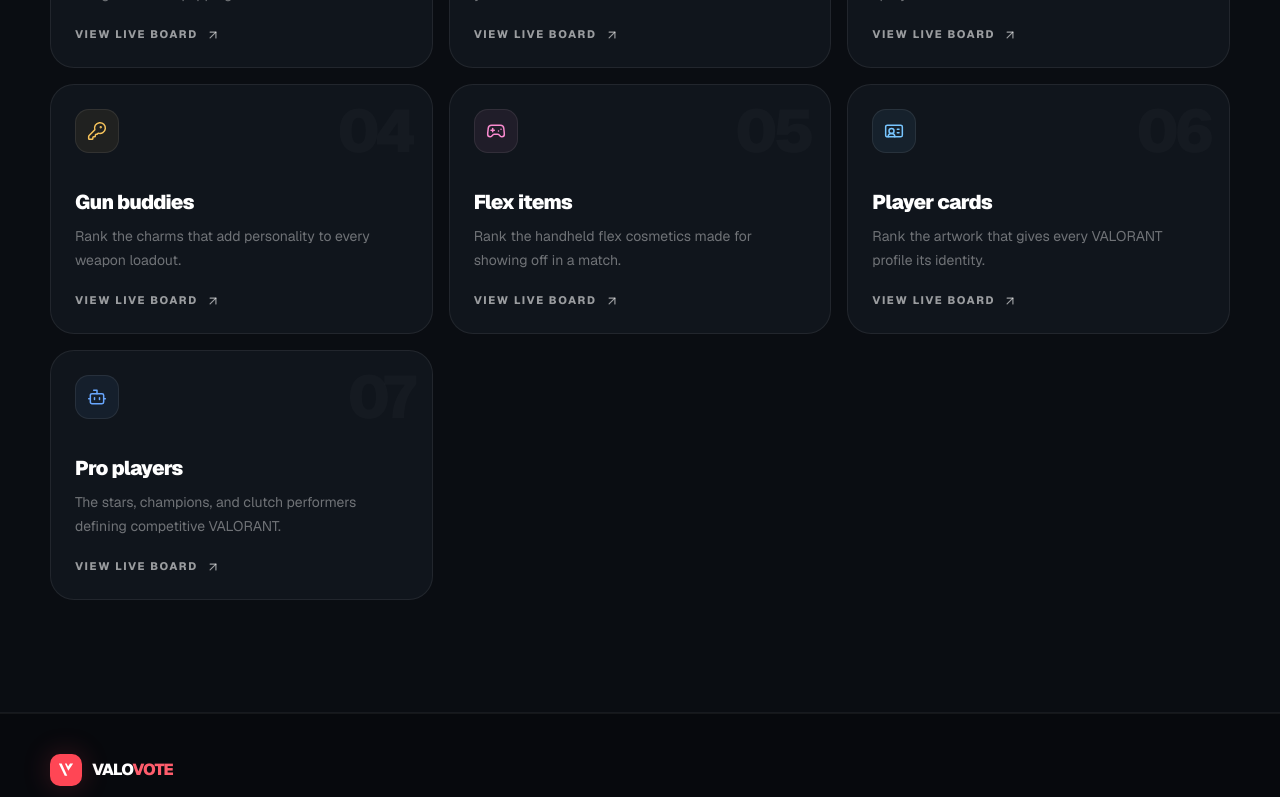
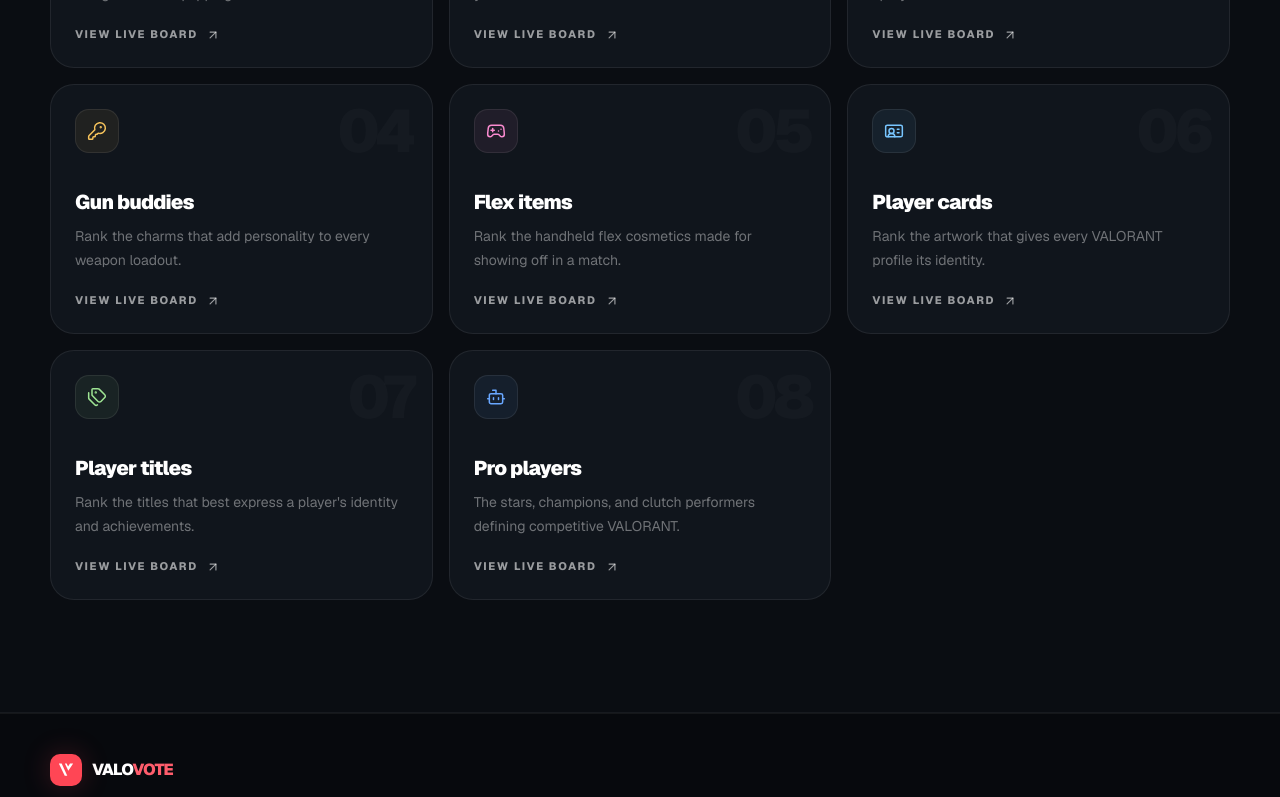
Before and after one commit to jomebe/ValoRank, a Next.js app: page / in a window 1280 px wide. Shown: the part 2086-2883 px from the top of the page. Built offline with nearby package versions, Linux system fonts and the light colour scheme; no server answers; the database is empty.

Commit message:
feat(categories): add player title rankings

```diff
--- a/scripts/seed.ts
+++ b/scripts/seed.ts
@@ -53,6 +53,14 @@
     description_ko: "VALORANT 프로필의 개성을 완성하는 최고의 카드 아트.",
   },
   {
+    id: "titles",
+    name_en: "Player Titles",
+    name_ko: "칭호",
+    description_en:
+      "Rank the titles that best express a player's identity and achievements.",
+    description_ko: "플레이어의 개성과 업적을 가장 잘 표현하는 칭호.",
+  },
+  {
     id: "players",
     name_en: "Pro Players",
     name_ko: "발로란트 선수",
--- a/scripts/sync-valorant.ts
+++ b/scripts/sync-valorant.ts
@@ -17,6 +17,7 @@
   levels?: Array<{ displayIcon?: string | null }>;
   chromas?: Array<{ fullRender?: string | null }>;
   largeArt?: string | null;
+  titleText?: string | null;
 };
 type Weapon = {
   displayName: string;
@@ -88,7 +89,13 @@
 }
 
 async function syncGeneric(
-  categoryId: "agents" | "sprays" | "buddies" | "flex" | "playercards",
+  categoryId:
+    | "agents"
+    | "sprays"
+    | "buddies"
+    | "flex"
+    | "playercards"
+    | "titles",
   endpoint: string,
 ) {
   const [english, korean] = await Promise.all([
@@ -106,8 +113,13 @@
       return {
         external_id: item.uuid,
         category_id: categoryId,
-        name_en: item.displayName,
-        name_ko: koItem?.displayName || null,
+        name_en: item.displayName || item.titleText || "Untitled",
+        name_ko:
+          koItem?.displayName ||
+          koItem?.titleText ||
+          item.displayName ||
+          item.titleText ||
+          null,
         description_en: item.description || null,
         description_ko: koItem?.description || null,
         image_url:
@@ -121,11 +133,12 @@
         extra: {
           role: item.role?.displayName || null,
           tier: item.contentTierUuid || null,
+          titleText: item.titleText || null,
         },
         source: "valorant-api",
       };
     })
-    .filter((item) => item.image_url);
+    .filter((item) => categoryId === "titles" || item.image_url);
 
   await upsertInBatches("items", rows, "category_id,external_id");
   return rows.length;
@@ -141,9 +154,10 @@
   const buddies = await syncGeneric("buddies", "buddies");
   const flex = await syncGeneric("flex", "flex");
   const playercards = await syncGeneric("playercards", "playercards");
+  const titles = await syncGeneric("titles", "playertitles");
 
   console.log(
-    `Valorant-API sync complete: ${skins} skins, ${agents} agents, ${sprays} sprays, ${buddies} buddies, ${flex} flex items, ${playercards} player cards.`,
+    `Valorant-API sync complete: ${skins} skins, ${agents} agents, ${sprays} sprays, ${buddies} buddies, ${flex} flex items, ${playercards} player cards, ${titles} titles.`,
   );
 }
 
--- a/src/components/ranking-card.tsx
+++ b/src/components/ranking-card.tsx
@@ -21,6 +21,7 @@
   const name = getItemName(item, locale);
   const isAgent = item.categoryId === "agents";
   const isPlayerCard = item.categoryId === "playercards";
+  const isTitle = item.categoryId === "titles";
 
   return (
     <article
@@ -34,6 +35,13 @@
     >
       <div className="absolute inset-x-0 top-0 z-10 h-px bg-gradient-to-r from-transparent via-white/15 to-transparent" />
       <Link href={`/item/${item.id}`} className="relative block">
+        {isTitle ? (
+          <div className="grid aspect-[1.2/1] place-items-center bg-[radial-gradient(circle_at_50%_40%,rgba(158,228,147,.13),transparent_58%),#111721] px-7">
+            <span className="text-center text-2xl font-black tracking-[-0.04em] text-white/85">
+              {String(item.extra.titleText || name)}
+            </span>
+          </div>
+        ) : (
           <ItemImage
             src={item.imageUrl}
             alt={name}
@@ -47,6 +55,7 @@
               isPlayerCard && "object-contain p-3",
             )}
           />
+        )}
         <div className="absolute left-3 top-3 flex items-center gap-2">
           <span
             className={cn(
--- a/src/components/ranking-preview.tsx
+++ b/src/components/ranking-preview.tsx
@@ -44,6 +44,11 @@
               >
                 {index === 0 ? <Crown className="mx-auto size-3.5" /> : index + 1}
               </span>
+              {item.categoryId === "titles" ? (
+                <div className="grid size-11 place-items-center rounded-xl bg-[#172019] px-1 text-center text-[8px] font-black leading-tight text-[#9ee493]">
+                  {String(item.extra.titleText || name).slice(0, 10)}
+                </div>
+              ) : (
                 <ItemImage
                   src={item.imageUrl}
                   alt={name}
@@ -53,6 +58,7 @@
                     item.categoryId === "agents" && "object-cover p-0",
                   )}
                 />
+              )}
               <div className="min-w-0">
                 <p className="truncate text-sm font-bold text-white/82 transition group-hover:text-white">
                   {name}
--- a/src/lib/categories.ts
+++ b/src/lib/categories.ts
@@ -6,6 +6,7 @@
   KeyRound,
   Sparkles,
   Swords,
+  Tags,
   type LucideIcon,
 } from "lucide-react";
 import type { CategoryId } from "@/lib/types";
@@ -20,7 +21,8 @@
     | "sprays"
     | "buddies"
     | "flex"
-    | "playercards";
+    | "playercards"
+    | "playertitles";
 };
 
 export const categories: CategoryDefinition[] = [
@@ -30,6 +32,7 @@
   { id: "buddies", icon: KeyRound, accent: "#f6c35b", apiPath: "buddies" },
   { id: "flex", icon: Gamepad2, accent: "#fb8bd0", apiPath: "flex" },
   { id: "playercards", icon: IdCard, accent: "#78c6ff", apiPath: "playercards" },
+  { id: "titles", icon: Tags, accent: "#9ee493", apiPath: "playertitles" },
   { id: "players", icon: Bot, accent: "#69a7ff" },
 ];
 
--- a/src/lib/dictionaries.ts
+++ b/src/lib/dictionaries.ts
@@ -26,7 +26,7 @@
     fullRankings: "Full rankings",
     browse: "Choose your arena",
     browseDescription:
-      "Seven categories. One community leaderboard. Pick a category and make your vote count.",
+      "Eight categories. One community leaderboard. Pick a category and make your vote count.",
     topPick: "Top pick",
   },
   rankings: {
@@ -153,6 +153,13 @@
         "Rank the artwork that gives every VALORANT profile its identity.",
       filterLabel: "Collection",
     },
+    titles: {
+      name: "Player titles",
+      short: "Titles",
+      description:
+        "Rank the titles that best express a player's identity and achievements.",
+      filterLabel: "Collection",
+    },
     players: {
       name: "Pro players",
       short: "Players",
@@ -197,7 +204,7 @@
     fullRankings: "전체 랭킹",
     browse: "카테고리를 선택하세요",
     browseDescription:
-      "일곱 개 카테고리, 하나의 커뮤니티 랭킹. 좋아하는 콘텐츠에 한 표를 더하세요.",
+      "여덟 개 카테고리, 하나의 커뮤니티 랭킹. 좋아하는 콘텐츠에 한 표를 더하세요.",
     topPick: "현재 1위",
   },
   rankings: {
@@ -317,6 +324,12 @@
       description: "VALORANT 프로필의 개성을 완성하는 최고의 카드 아트.",
       filterLabel: "컬렉션",
     },
+    titles: {
+      name: "칭호",
+      short: "칭호",
+      description: "플레이어의 개성과 업적을 가장 잘 표현하는 칭호.",
+      filterLabel: "컬렉션",
+    },
     players: {
       name: "발로란트 선수",
       short: "선수",
--- a/src/lib/types.ts
+++ b/src/lib/types.ts
@@ -7,6 +7,7 @@
   | "buddies"
   | "flex"
   | "playercards"
+  | "titles"
   | "players";
 
 export type SortOption = "votes-desc" | "votes-asc" | "name" | "newest";
```
Lines whose indentation alone changed are shown as unchanged.
